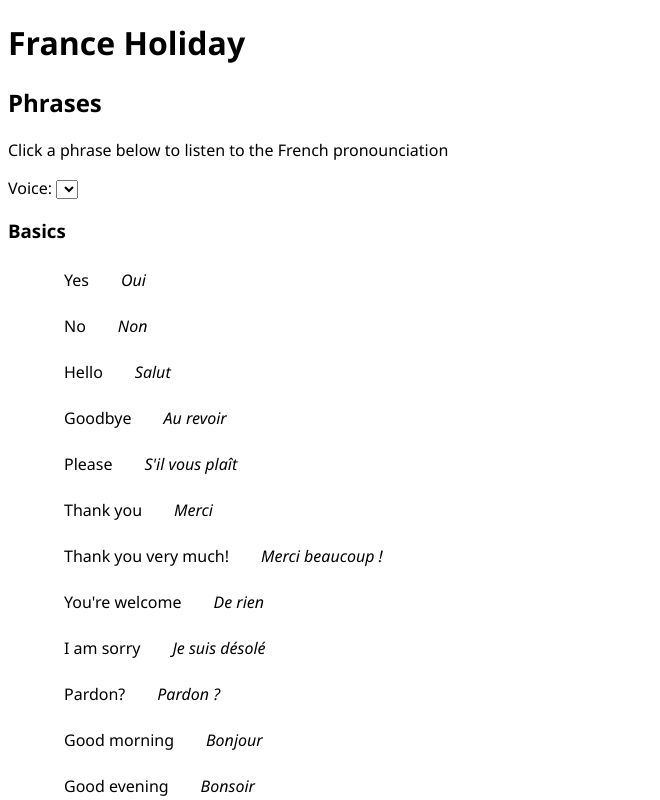
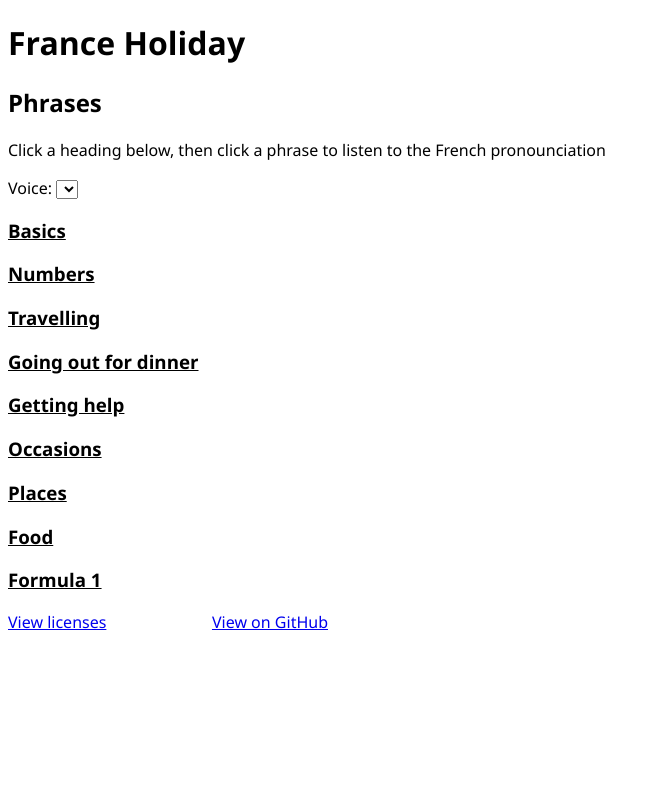
Before and after one commit to Grvs44/france-holiday, a React (Vite) app: page / in a window 1280 px wide. Shown: the top 800 px of the page, without its empty margins (0-660 px from the left). Built offline with nearby package versions, Linux system fonts and the light colour scheme.

Commit message:
Show and hide phrase groups

```diff
--- /dev/null
+++ b/src/components/PhraseList.tsx
@@ -0,0 +1,25 @@
+import { FC, useState } from 'react'
+import { PhraseGroup } from '../context/PhraseProvider'
+import Phrase from './Phrase'
+
+const PhraseList: FC<{
+  group: PhraseGroup
+  read: (text: string) => void
+}> = ({ group, read }) => {
+  const [show, setShow] = useState<boolean>(false)
+
+  return (
+    <div className="phraselist">
+      <h3 onClick={() => setShow((show) => !show)}>{group.title}</h3>
+      {show ? (
+        <ul>
+          {group.phrases.map((phrase, key) => (
+            <Phrase key={key} phrase={phrase} read={read} />
+          ))}
+        </ul>
+      ) : null}
+    </div>
+  )
+}
+
+export default PhraseList
--- a/src/containers/PhraseContainer.tsx
+++ b/src/containers/PhraseContainer.tsx
@@ -1,5 +1,5 @@
 import { FC } from 'react'
-import Phrase from '../components/Phrase'
+import PhraseList from '../components/PhraseList'
 import VoiceSelect from '../components/VoiceSelect'
 import { usePhrases } from '../context/PhraseProvider'
 import { useSpeech } from '../context/SpeechProvider'
@@ -11,7 +11,10 @@ const PhraseContainer: FC = () => {
   return (
     <div>
       <h2>Phrases</h2>
-      <p>Click a phrase below to listen to the French pronounciation</p>
+      <p>
+        Click a heading below, then click a phrase to listen to the French
+        pronounciation
+      </p>
       <div>
         <VoiceSelect
           value={speech.voice}
@@ -21,14 +24,7 @@ const PhraseContainer: FC = () => {
       </div>
       {phraseGroups.length ? (
         phraseGroups.map((group, key) => (
-          <div key={key}>
-            <h3>{group.title}</h3>
-            <ul>
-              {group.phrases.map((phrase, key) => (
-                <Phrase key={key} phrase={phrase} read={speech.read} />
-              ))}
-            </ul>
-          </div>
+          <PhraseList group={group} read={speech.read} key={key} />
         ))
       ) : (
         <p>Loading phrases...</p>
--- a/src/styles.css
+++ b/src/styles.css
@@ -4,6 +4,11 @@
 
 body {
   font-family: 'Segoe UI', Arial, sans-serif;
+}
+
+.phraselist h3{
+  cursor: pointer;
+  text-decoration: underline;
 }
 
 .phrase {
```
Also changed, not shown: public/phrases.csv.
